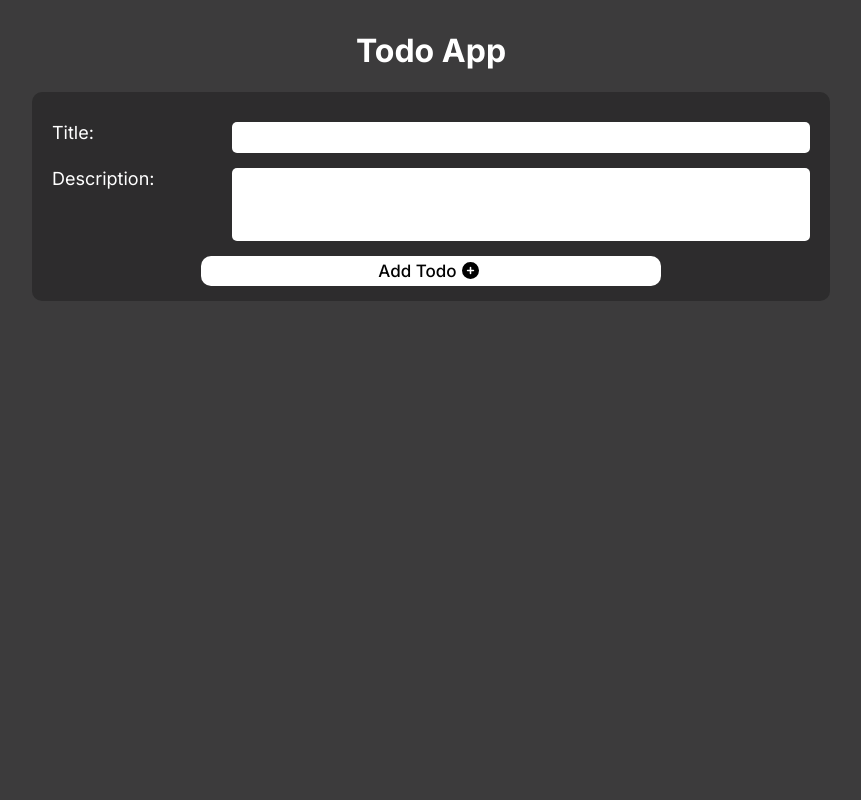
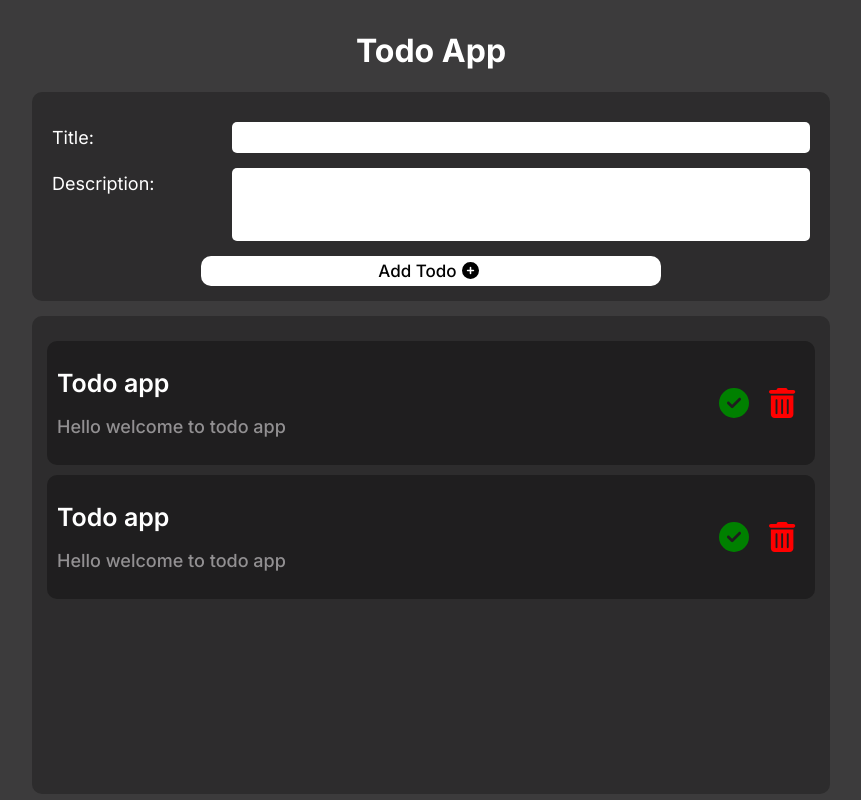
Before and after one commit to tasin000/todo-app-reactjs, a React (Create React App) app: page / in a window 1280 px wide. Shown: the whole page, without its empty margins (209-1070 px from the left). Built offline with nearby package versions, Linux system fonts and the light colour scheme.

Commit message:
Added Todos and Todo Component

```diff
--- a/src/components/Home/Home.css
+++ b/src/components/Home/Home.css
@@ -1,4 +1,9 @@
 .home{
-     background-color: #3C3B3C;
+     background: #3C3B3C;
+     background-size: cover;
      min-height: 100vh;
 }
+
+#todo-info, #todos{
+     margin: 15px 10px;
+}
--- a/src/components/Home/Home.js
+++ b/src/components/Home/Home.js
@@ -1,6 +1,7 @@
 import React from 'react';
 import Header from '../Header/Header';
 import TodoInfo from '../TodoInfo/TodoInfo';
+import Todos from '../Todos/Todos';
 import './Home.css';
 
 const Home = () => {
@@ -14,6 +15,10 @@ const Home = () => {
                     <section id="todo-info">
                          <TodoInfo />
                     </section>
+
+                    <section id="todos">
+                         <Todos />
+                    </section>
                </main>
           </div>
      );
--- /dev/null
+++ b/src/components/Todo/Todo.css
@@ -0,0 +1,45 @@
+.todo {
+  background-color: #1f1e1f;
+  border-radius: 10px;
+  padding: 10px;
+  margin: 10px 0;
+  display: flex;
+  flex-direction: row;
+  flex-wrap: wrap;
+  justify-content: space-between;
+  align-items: center;
+}
+
+.todo-title {
+  font-size: 25px;
+  line-height: 15px;
+  font-weight: 600;
+  color: #fff;
+}
+
+.todo-desc {
+  font-size: 18px;
+  font-weight: 500;
+  color: #929092;
+}
+
+.icons {
+  display: flex;
+  flex-direction: row;
+  justify-content: center;
+  align-items: center;
+}
+
+.icon {
+  margin: 5px 10px;
+  font-size: 30px;
+  cursor: pointer;
+}
+
+.check {
+  color: #008000;
+}
+
+.delete {
+  color: #ff0000;
+}
--- /dev/null
+++ b/src/components/Todo/Todo.js
@@ -0,0 +1,29 @@
+import { FontAwesomeIcon } from '@fortawesome/react-fontawesome';
+import { faCircleCheck, faTrashCan } from '@fortawesome/free-solid-svg-icons';
+import React from 'react';
+import './Todo.css';
+
+const Todo = () => {
+     // const { title, desc } = todoDetail;
+
+     return (
+          <div className='todo'>
+               <div className="todo-details">
+                    <p className='todo-title'>Todo app</p>
+                    <p className='todo-desc'>Hello welcome to todo app</p>
+               </div>
+
+               <div className="icons">
+                    <div className="icon">
+                         <FontAwesomeIcon icon={faCircleCheck} className="check" />
+                    </div>
+
+                    <div className="icon">
+                         <FontAwesomeIcon icon={faTrashCan} className="delete" />
+                    </div>
+               </div>
+          </div>
+     );
+};
+
+export default Todo;
--- a/src/components/TodoInfo/TodoInfo.css
+++ b/src/components/TodoInfo/TodoInfo.css
@@ -20,6 +20,7 @@
 .form-control label{
      color: #fff;
      font-size: 18px;
+     margin: 5px 0;
 }
 
 .form-control input, .form-control textarea{
@@ -55,3 +56,15 @@
      color: #fff;
      background-color: #ffa500;
 }
+
+@media screen and (max-width: 768px){
+     .form-control{
+          display: flex;
+          flex-direction: column;
+          justify-content: center;
+     }
+
+     .form-control input, .form-control textarea{
+          width: 100%;
+     }
+}
--- /dev/null
+++ b/src/components/Todos/Todos.css
@@ -0,0 +1,8 @@
+.todos-container{
+     background-color: #2D2C2D;
+     max-width: 768px;
+     min-height: 56vh;
+     margin: 10px auto;
+     padding: 15px;
+     border-radius: 10px;
+}
--- /dev/null
+++ b/src/components/Todos/Todos.js
@@ -0,0 +1,14 @@
+import React from 'react';
+import Todo from '../Todo/Todo';
+import './Todos.css';
+
+const Todos = () => {
+     return (
+          <div className='todos-container'>
+               <Todo />
+               <Todo />
+          </div>
+     );
+};
+
+export default Todos;
```
